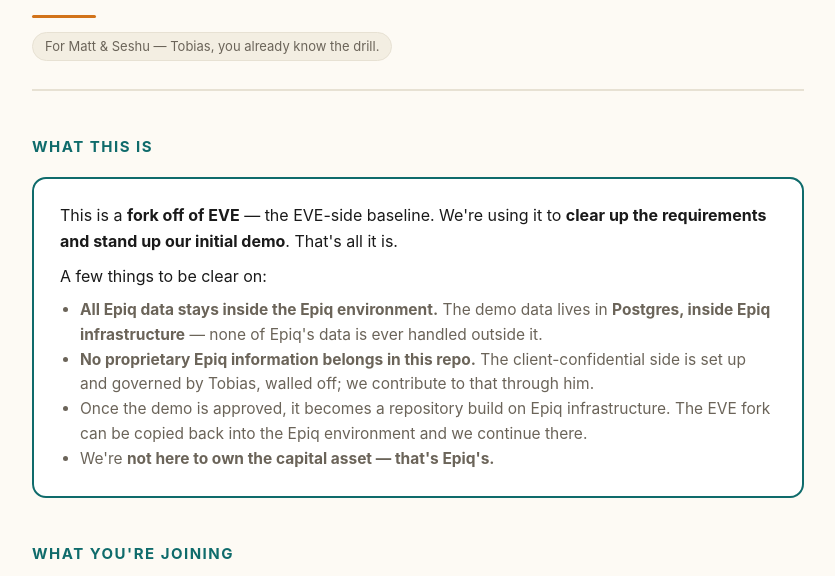
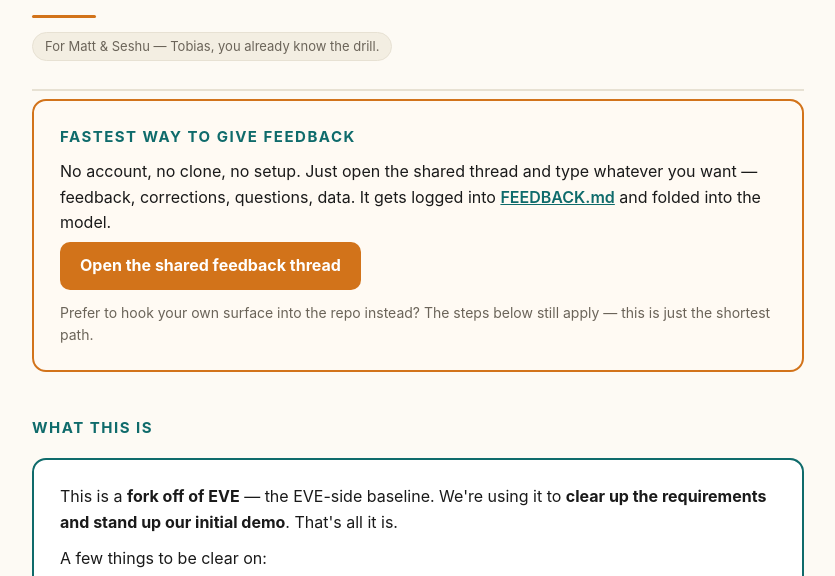
Before and after one commit to EVEglyphDesign/epiq-revenue-leakage, a plain HTML site: page index.html in a window 1280 px wide. Shown: the part 208-784 px from the top of the page, without its empty margins (222-1057 px from the left). Drawn offline with Linux system fonts and the light colour scheme.

Commit message:
Add prominent shared-thread feedback callout to live surface

```diff
--- a/index.html
+++ b/index.html
@@ -57,6 +57,16 @@
     <div class="accent"></div>
     <span class="who">For Matt &amp; Seshu — Tobias, you already know the drill.</span>
   </header>
+
+  <div class="card" style="border-color:var(--orange);border-width:2px;background:#fffaf3">
+    <h2 style="margin:0 0 10px">Fastest way to give feedback</h2>
+    <p style="font-size:16px;color:var(--ink)">No account, no clone, no setup. Just open the
+    shared thread and type whatever you want — feedback, corrections, questions, data.
+    It gets logged into <a href="./FEEDBACK.md">FEEDBACK.md</a> and folded into the model.</p>
+    <a class="btn" style="background:var(--orange)" href="https://www.perplexity.ai/computer/tasks/a6615955-de12-4946-ab07-8d18508e2d47" target="_blank" rel="noopener">Open the shared feedback thread</a>
+    <p style="font-size:14px;color:var(--muted);margin-top:12px">Prefer to hook your own
+    surface into the repo instead? The steps below still apply — this is just the shortest path.</p>
+  </div>
 
   <h2>What this is</h2>
   <div class="card" style="border-color:var(--teal);border-width:2px">
```
